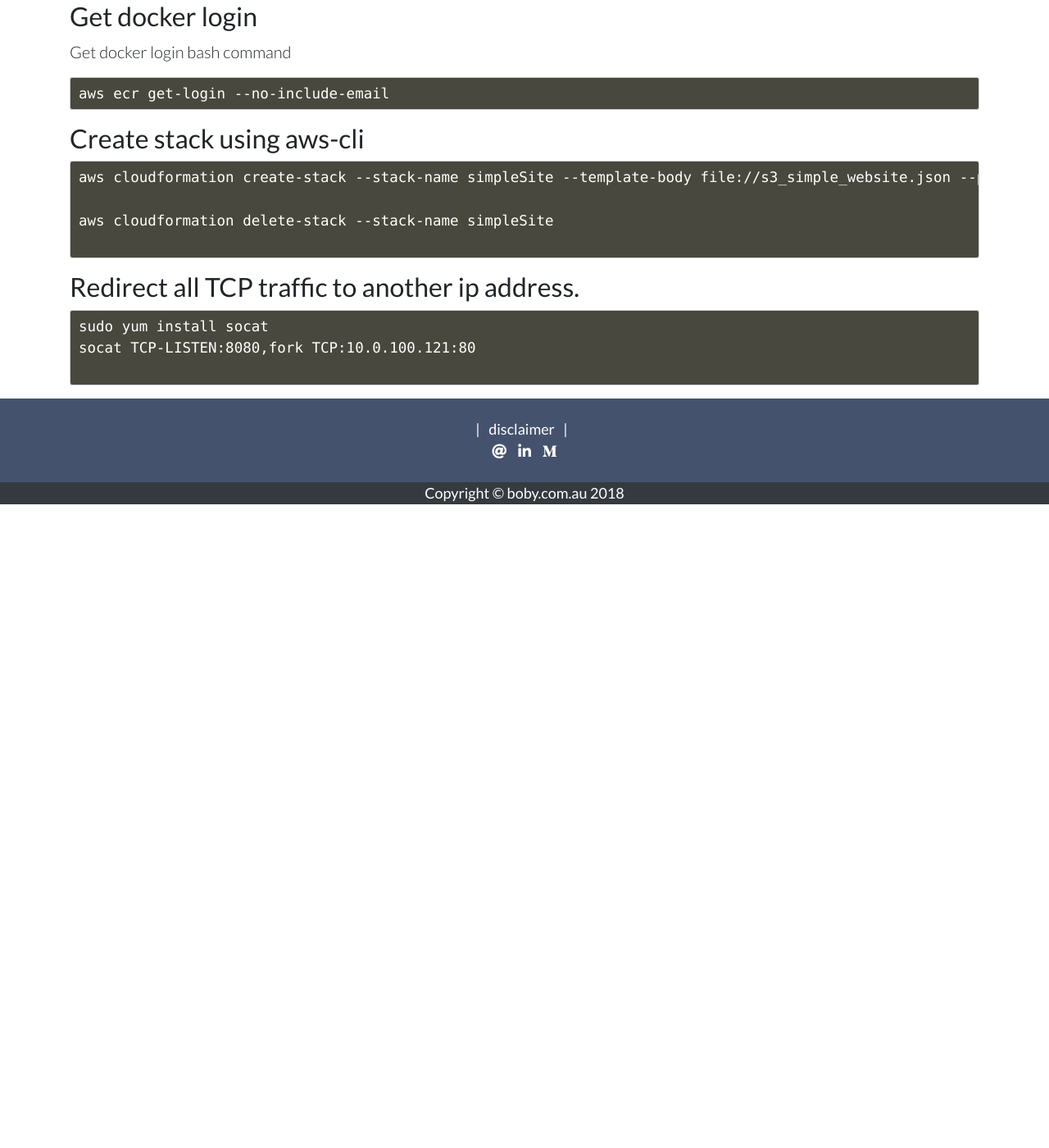
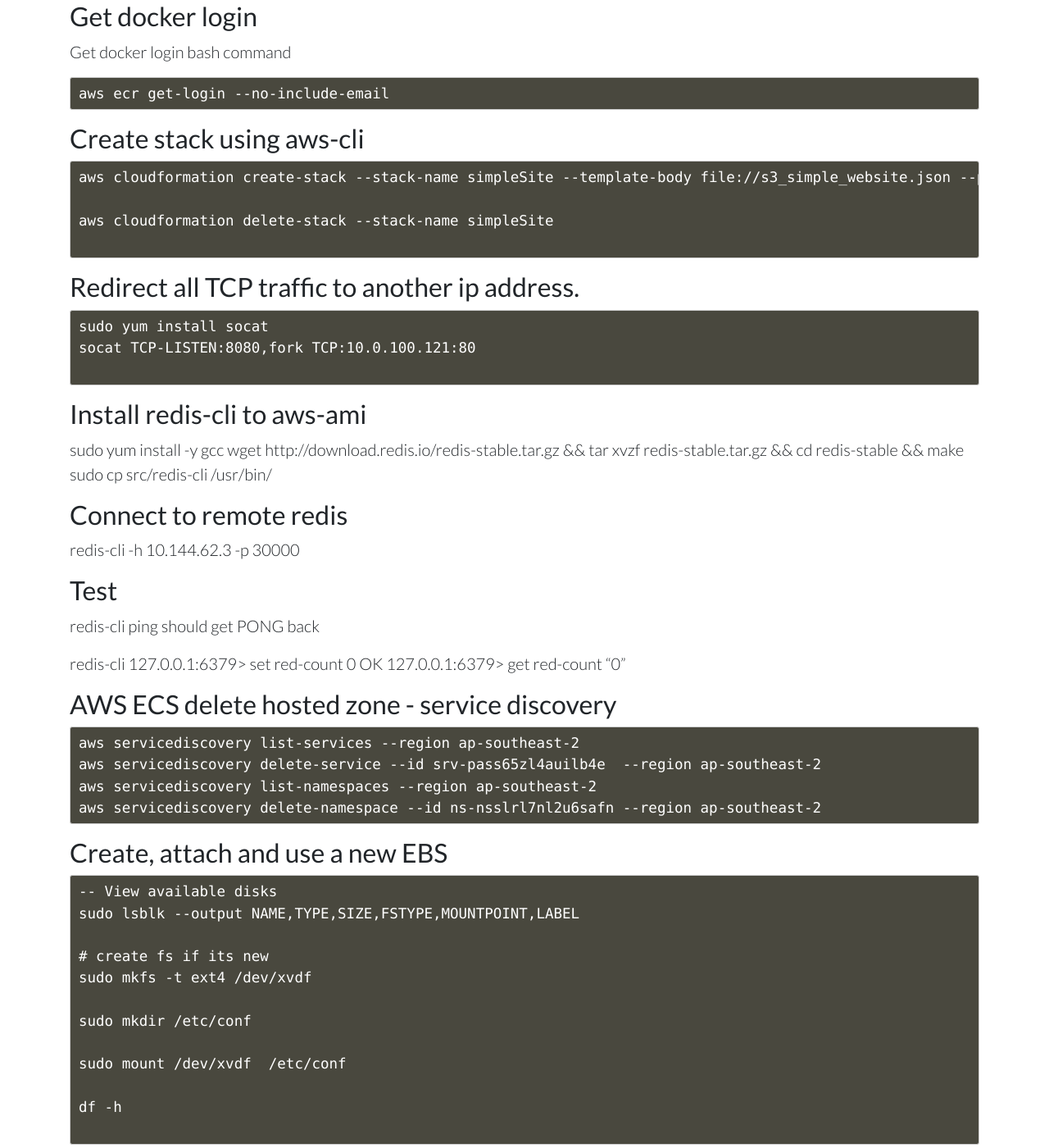
Before and after one commit to bobypt/bobycomau, a Jekyll site: the page built from _posts/2018-08-23-Aws-Notes.md, in a window 1280 px wide and 1400 px high, scrolled down 319 px. Shown: the whole window at 82% size. Built offline with Jekyll 4.4.1, drawn with Linux system fonts in a browser that asks for light colours; nearby versions of some CDN libraries; before the commit the page ends 934 px from its top, so only the background shows below that; some of the changed text lies outside the part shown.

````diff
--- a/_posts/2018-08-23-Aws-Notes.md
+++ b/_posts/2018-08-23-Aws-Notes.md
@@ -21,7 +21,7 @@ ssh -i ~/repos/aws/keypair/awsAccess.pem ec2-user@52.65.42.180
 ## Copy a file to remote server
 
 ```
-scp -i awsAccess.pem awsAccess.pem ec2-user@52.65.42.180:/tmp/
+scp -i ~/repos/aws/keypair/awsAccess.pem ~/repos/aws/keypair/awsAccess.pem ec2-user@13.236.232.70:/tmp/
 ```
 
 ## Get docker login
@@ -48,3 +48,48 @@ sudo yum install socat
 socat TCP-LISTEN:8080,fork TCP:10.0.100.121:80
 
 ```
+
+
+## Install redis-cli to aws-ami
+sudo yum install -y gcc
+wget http://download.redis.io/redis-stable.tar.gz && tar xvzf redis-stable.tar.gz && cd redis-stable && make
+sudo cp src/redis-cli /usr/bin/
+
+## Connect to remote redis
+redis-cli -h 10.144.62.3 -p 30000
+
+## Test
+redis-cli ping should get PONG back
+
+redis-cli
+127.0.0.1:6379> set red-count 0
+OK
+127.0.0.1:6379> get red-count
+"0"
+
+
+## AWS ECS delete hosted zone - service discovery
+
+```
+aws servicediscovery list-services --region ap-southeast-2
+aws servicediscovery delete-service --id srv-pass65zl4auilb4e  --region ap-southeast-2
+aws servicediscovery list-namespaces --region ap-southeast-2
+aws servicediscovery delete-namespace --id ns-nsslrl7nl2u6safn --region ap-southeast-2
+```
+
+## Create, attach and use a new EBS
+
+```
+-- View available disks
+sudo lsblk --output NAME,TYPE,SIZE,FSTYPE,MOUNTPOINT,LABEL
+
+# create fs if its new
+sudo mkfs -t ext4 /dev/xvdf
+
+sudo mkdir /etc/conf
+
+sudo mount /dev/xvdf  /etc/conf
+
+df -h
+
+```
````
Also changed, not shown: _posts/2018-08-24-bash-mac.md (added, +26 -0 lines), README.md, 2 other files.
